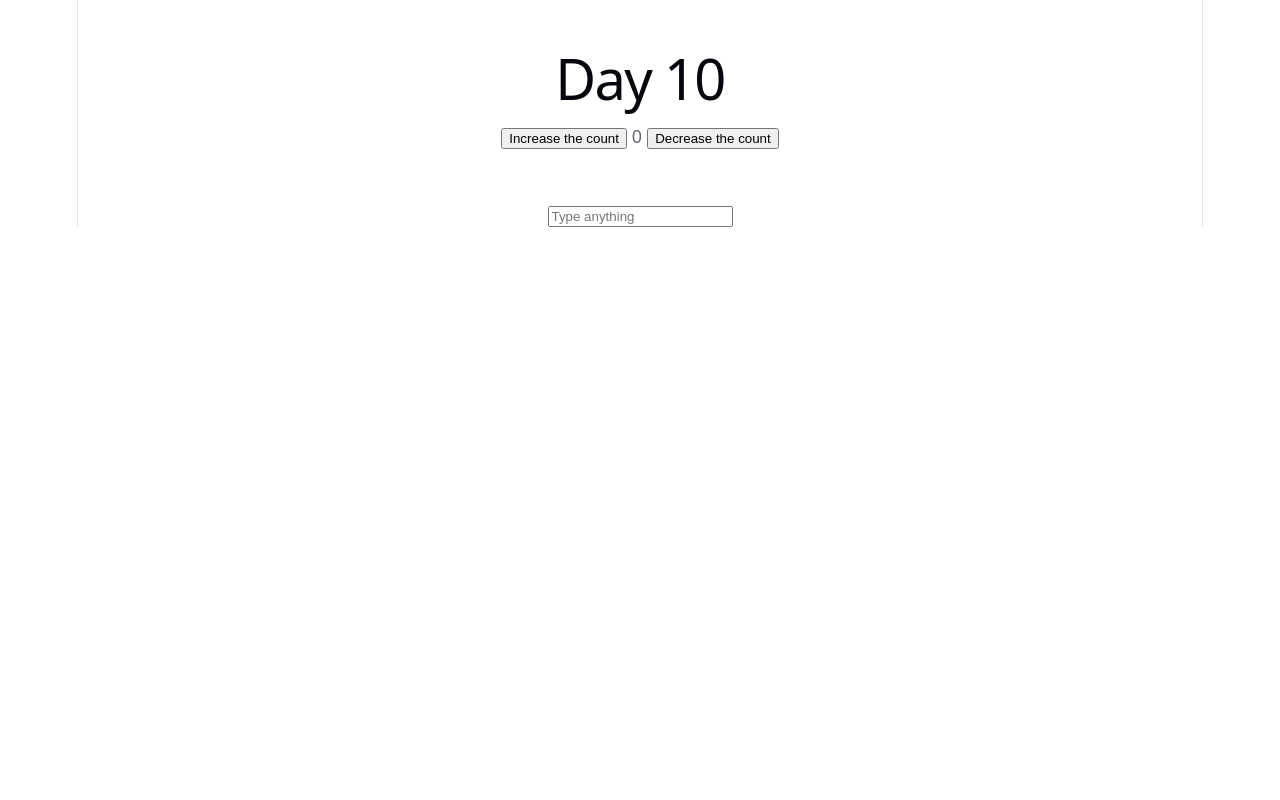
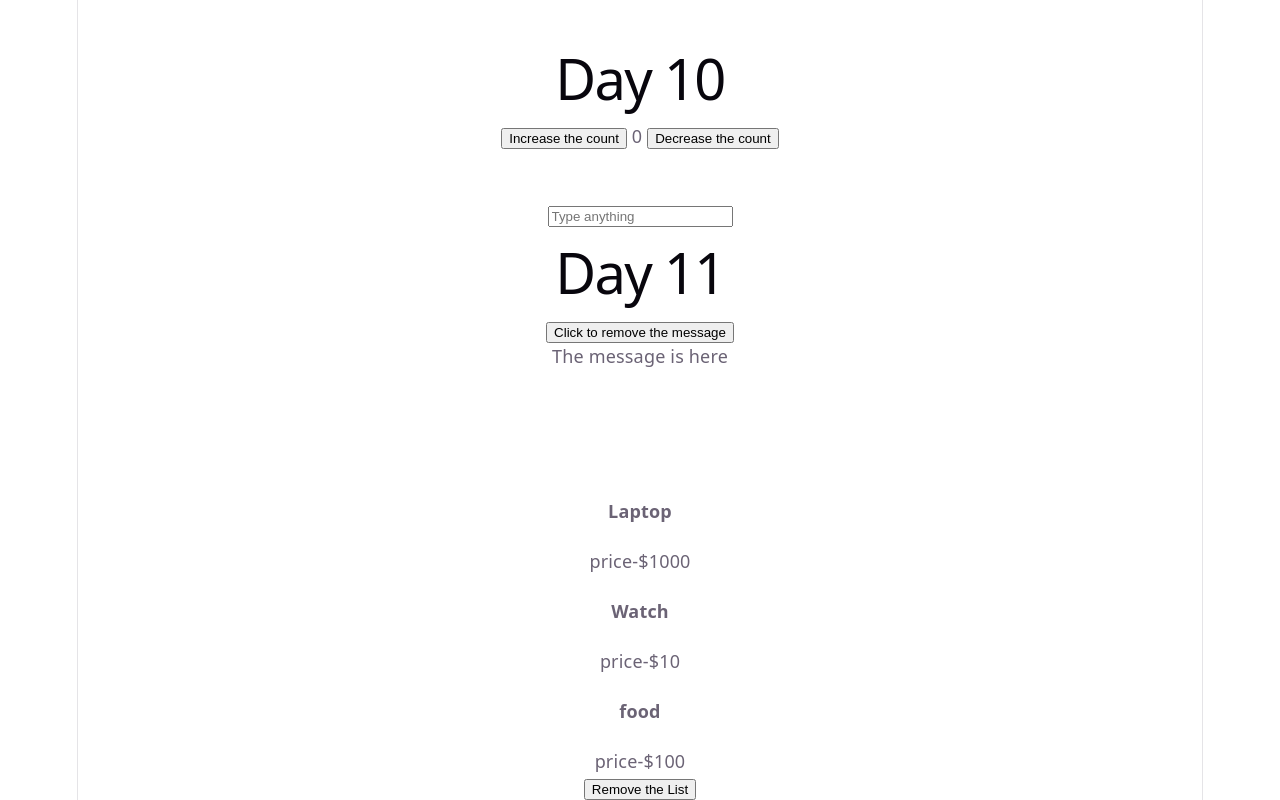
Before and after one commit to Sohel0109/React-js, a React (Vite) app in the folder Day-8/: page / in a window 1280 px wide. Shown: the part 862-1662 px from the top of the page. Before the commit the page ends 1089 px from the top, so only its background shows below. Built offline with nearby package versions, Linux system fonts and the light colour scheme.

Commit message:
Update Day 8

```diff
--- a/Day-8/src/App.jsx
+++ b/Day-8/src/App.jsx
@@ -1,6 +1,7 @@
 import './App.css'
 import { Cards } from './Components/Cards';
 import { Counter } from './Counter';
+import { ToggleMessage } from './ToggleMessage';
 function Para(){
   return <p>Lorem ipsum, dolor sit amet consectetur adipisicing elit. Libero laboriosam id sequi doloremque natus necessitatibus tempora. Natus, eum eveniet laudantium placeat aliquam ut vitae ullam ex corrupti voluptatum maxime. Molestias.</p>;
 }
@@ -16,6 +17,9 @@ function App() {
 
       <h1>Day 10</h1>
       <Counter />
+
+      <h1>Day 11</h1>
+      <ToggleMessage />
     </div>
   )
 }
--- /dev/null
+++ b/Day-8/src/ToggleMessage.jsx
@@ -0,0 +1,54 @@
+import { useState } from "react"
+
+export const ToggleMessage = () => {
+    const [message, setmessage] = useState(true)
+
+    const handleClick = () => {
+        setmessage(!message);
+    }
+
+    const items = [
+        {
+            id: 1,
+            name: "Laptop",
+            price: "1000"
+        },
+        {
+            id: 2,
+            name: "Watch",
+            price: "10"
+        },
+        {
+            id: 3,
+            name: "food",
+            price: "100"
+        },
+
+    ]
+
+    const [list, setList] = useState(true);
+
+    const handleClickList = () => {
+        setList(!list);
+    }
+    return(
+        <>
+        <button onClick={handleClick}>{message? "Click to remove the message":"Click to bring a messsage"}</button>
+        <p >{message? "The message is here":null}</p><br /><br /><br /><br />
+
+        <div>
+            {list && items.map((item) => {
+                    return(
+
+                    <div key={item.id}>
+                    <h4>{item.name}</h4>
+                    <p>price-${item.price}</p>
+                    </div>
+                    )
+                })
+            }
+            <button onClick={handleClickList}>{list? "Remove the List":"Add the List"}</button>
+        </div>
+        </>
+    )
+}
```
